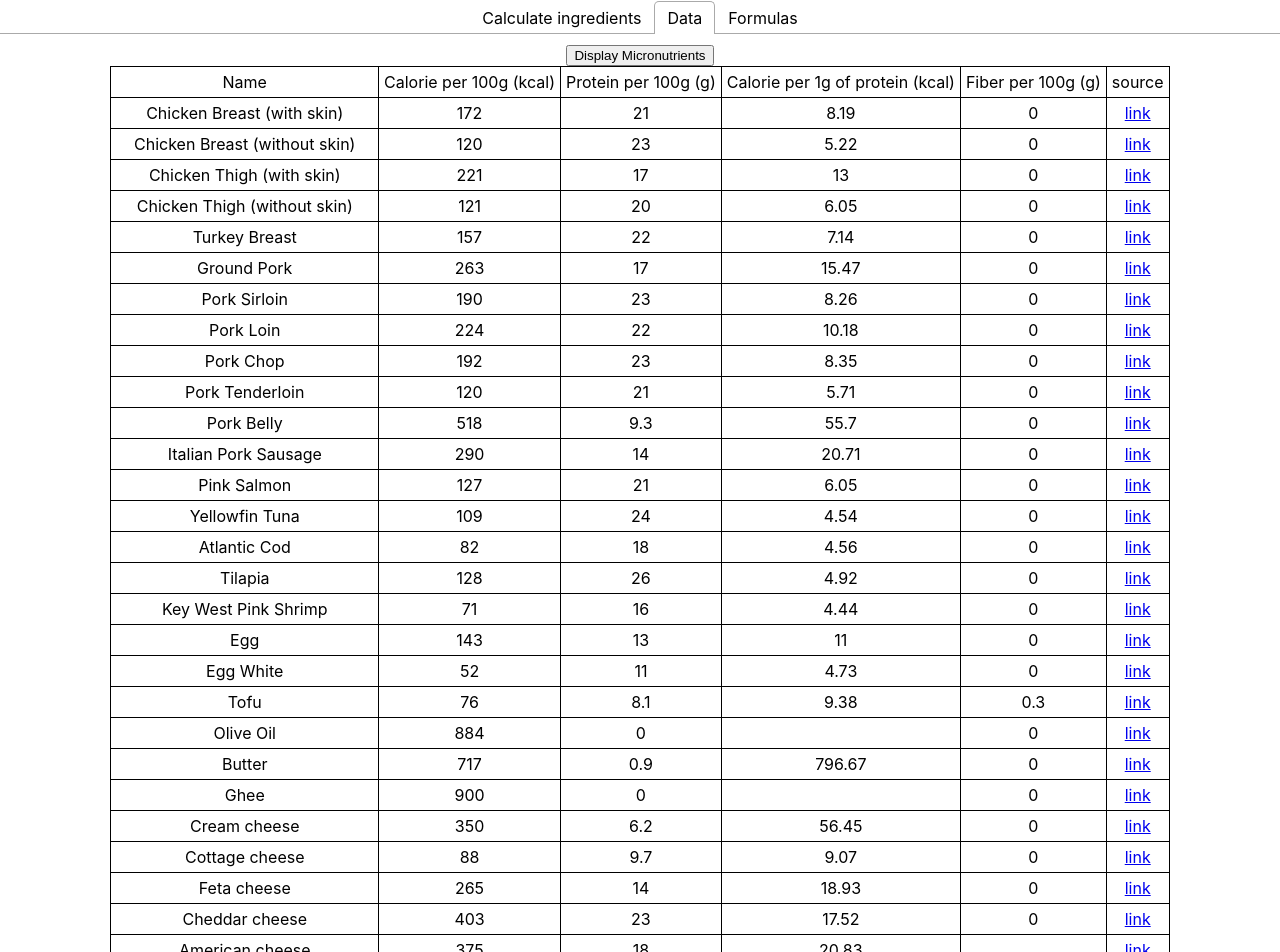
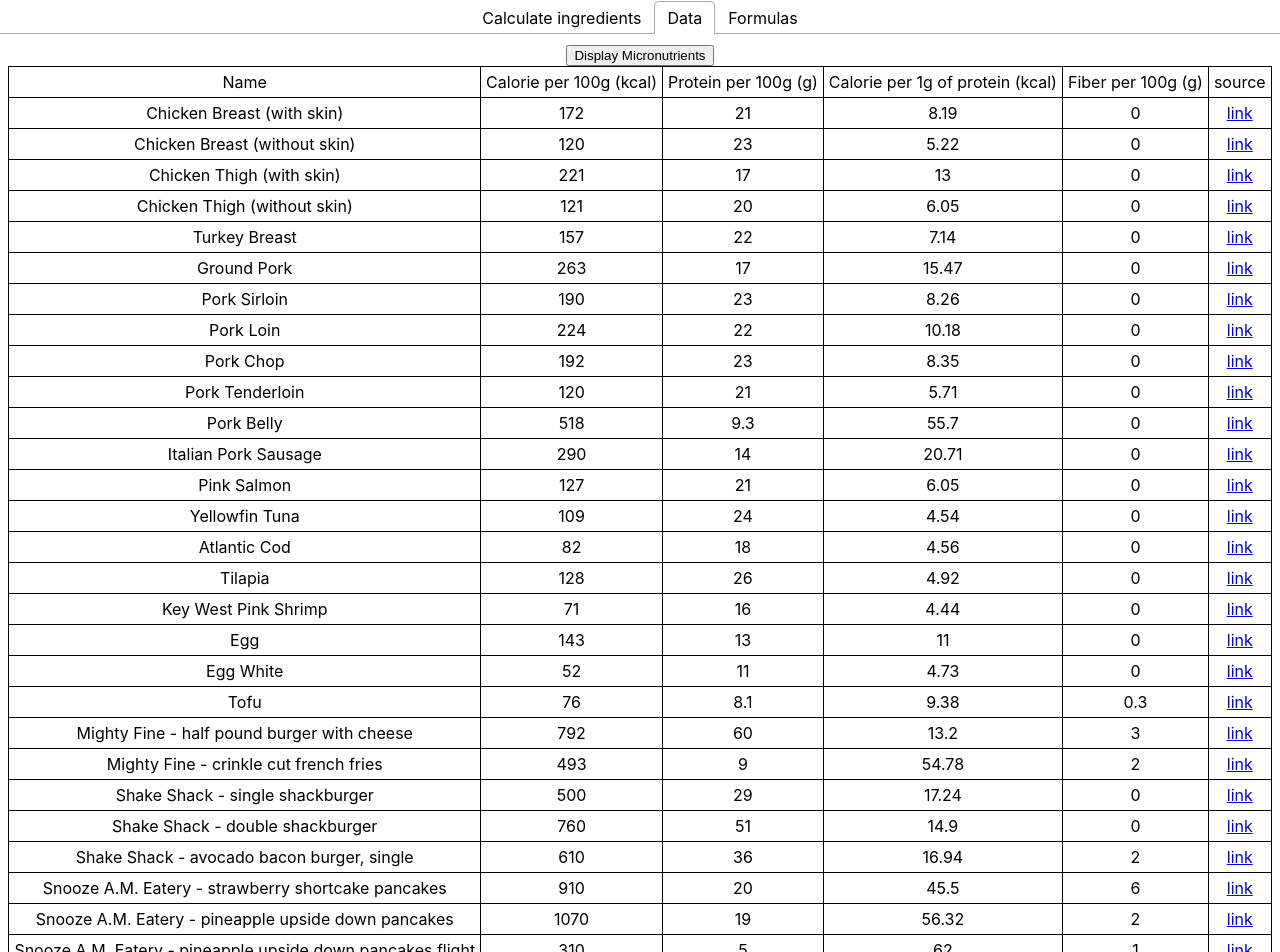
Before and after one commit to harumhl/protein-and-calorie-balancer, a React (Create React App) app: page /data in a window 1280 px wide. Shown: the top 952 px of the page. Built offline with nearby package versions, Linux system fonts and the light colour scheme.

Commit message:
some fast food options

```diff
--- a/src/App.css
+++ b/src/App.css
@@ -69,3 +69,7 @@
   border: 1px solid #000000;
   padding: 5px;
 }
+
+input[type="radio"] {
+  width: 30px;
+}
--- a/src/calculate/options.ts
+++ b/src/calculate/options.ts
@@ -43,6 +43,84 @@
   fiberPer100g: number | null; // null means unknown
   // tspToGram?: number;
 } & AddSuffix<Omit<MicroNutrient, "fiber">, "Per100g">; // vitaminAPer100g, ironPer100g, etc.
+
+const fastFoodOptions: Option[] = [
+  // TODO Per100g doesn't make sense here, I need per item
+  {
+    value: "mightyFineHalfPoundBurgerWithCheese",
+    label: "Mighty Fine - half pound burger with cheese",
+    source:
+      "https://www.mynetdiary.com/food/calories-in-half-lb-burger-with-cheese-by-mighty-fine-burgers-serving-18212406-0.html",
+    // secondary source: https://www.carbmanager.com/food-detail/md:9a748171992a91d34f2ff76b35e38f44/half-lb-burger-with-cheese
+    proteinPer100g: 60, // per burger
+    caloriePer100g: 792, // per burger
+    fiberPer100g: 3, // per burger
+  },
+  {
+    value: "mightyFineCrinkleCutFrenchFries",
+    label: "Mighty Fine - crinkle cut french fries",
+    source:
+      "https://www.mynetdiary.com/food/calories-in-crinkle-cut-french-fries-by-mighty-fine-burgers-serving-18212411-0.html",
+    // secondary source: https://www.carbmanager.com/food-detail/md:b664bc2a58d0bc42feb065933968b538/crinkle-cut-french-fries
+    proteinPer100g: 9, // per fries bag
+    caloriePer100g: 493, // per fries bag
+    fiberPer100g: 2, // per fries bag
+  },
+  {
+    value: "shakeShackSingleShackburger",
+    label: "Shake Shack - single shackburger",
+    source:
+      "https://shakeshackmenu.net/wp-content/uploads/2025/01/Shake-Shack-Nutrition-Facts-2025.pdf",
+    proteinPer100g: 29, // per burger
+    caloriePer100g: 500, // per burger
+    fiberPer100g: 0, // per burger
+  },
+  {
+    value: "shakeShackDoubleShackburger",
+    label: "Shake Shack - double shackburger",
+    source:
+      "https://shakeshackmenu.net/wp-content/uploads/2025/01/Shake-Shack-Nutrition-Facts-2025.pdf",
+    proteinPer100g: 51, // per burger
+    caloriePer100g: 760, // per burger
+    fiberPer100g: 0, // per burger
+  },
+  {
+    value: "shakeShackAvocadoBaconBurgerSingle",
+    label: "Shake Shack - avocado bacon burger, single",
+    source:
+      "https://shakeshackmenu.net/wp-content/uploads/2025/01/Shake-Shack-Nutrition-Facts-2025.pdf",
+    proteinPer100g: 36, // per burger
+    caloriePer100g: 610, // per burger
+    fiberPer100g: 2, // per burger
+  },
+  {
+    value: "snoozeAMEateryStrawberryShortcakePancakes",
+    label: "Snooze A.M. Eatery - strawberry shortcake pancakes",
+    source:
+      "https://www.mynetdiary.com/food/calories-in-strawberry-shortcake-pancakes-by-snooze-an-a-m-eatery-serving-40785822-0.html",
+    proteinPer100g: 20, // per dish
+    caloriePer100g: 910, // per dish
+    fiberPer100g: 6, // per dish
+  },
+  {
+    value: "snoozeAMEateryPineappleUpsideDownPancakes",
+    label: "Snooze A.M. Eatery - pineapple upside down pancakes",
+    source:
+      "https://www.mynetdiary.com/food/calories-in-pineapple-upside-down-pancakes-by-snooze-an-a-m-eatery-serving-23789311-0.html",
+    proteinPer100g: 19, // per dish
+    caloriePer100g: 1070, // per dish
+    fiberPer100g: 2, // per dish
+  },
+  {
+    value: "snoozeAMEateryPineappleUpsideDownPancakesFlight",
+    label: "Snooze A.M. Eatery - pineapple upside down pancakes flight",
+    source:
+      "https://www.mynetdiary.com/food/calories-in-pineapple-upside-down-pancakes-flight-by-snooze-an-a-m-eatery-serving-23789333-0.html",
+    proteinPer100g: 5, // per dish
+    caloriePer100g: 310, // per dish
+    fiberPer100g: 1, // per dish
+  },
+];
 
 export const meatOptions: Option[] = [
   {
@@ -391,6 +469,7 @@
     caloriePer100g: 76,
     fiberPer100g: 0.3,
   },
+  ...fastFoodOptions,
 ];
 
 const fruitOptions: Option[] = [
```
